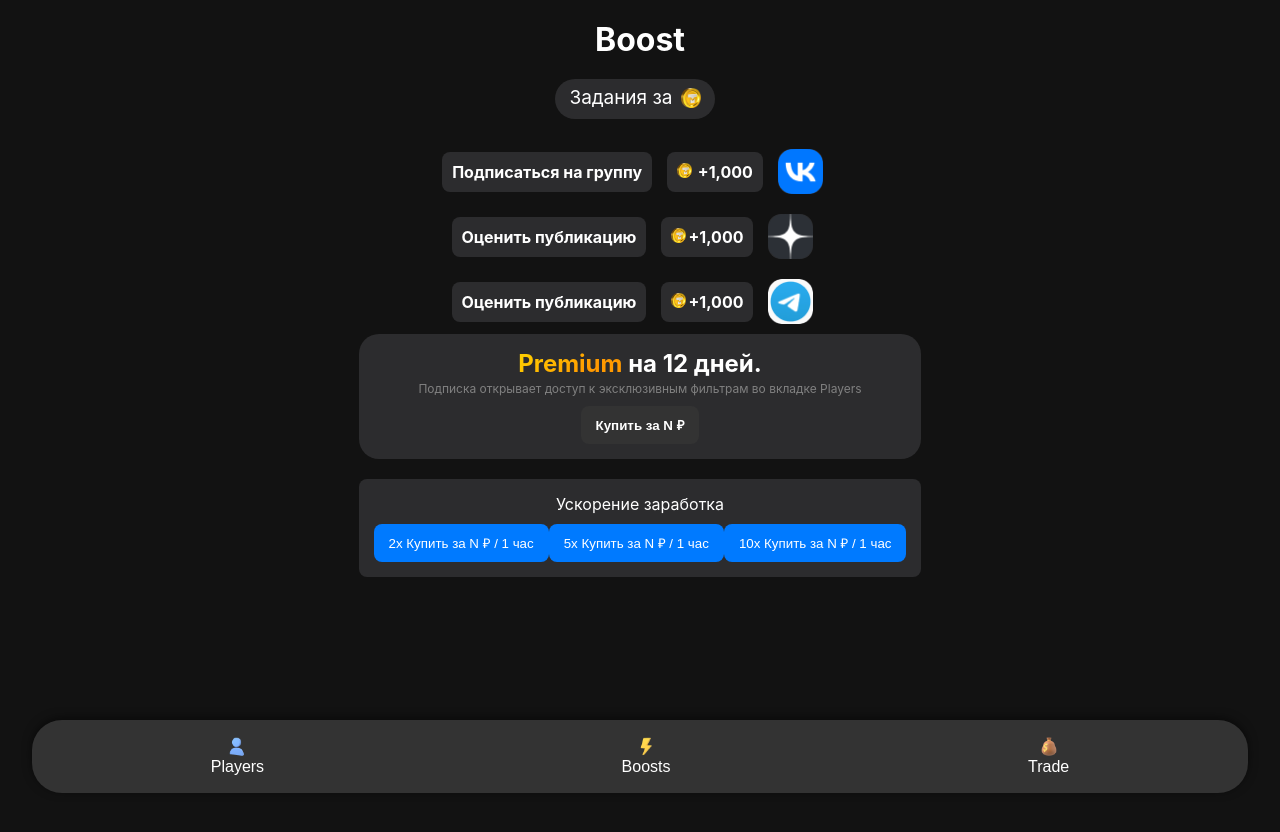
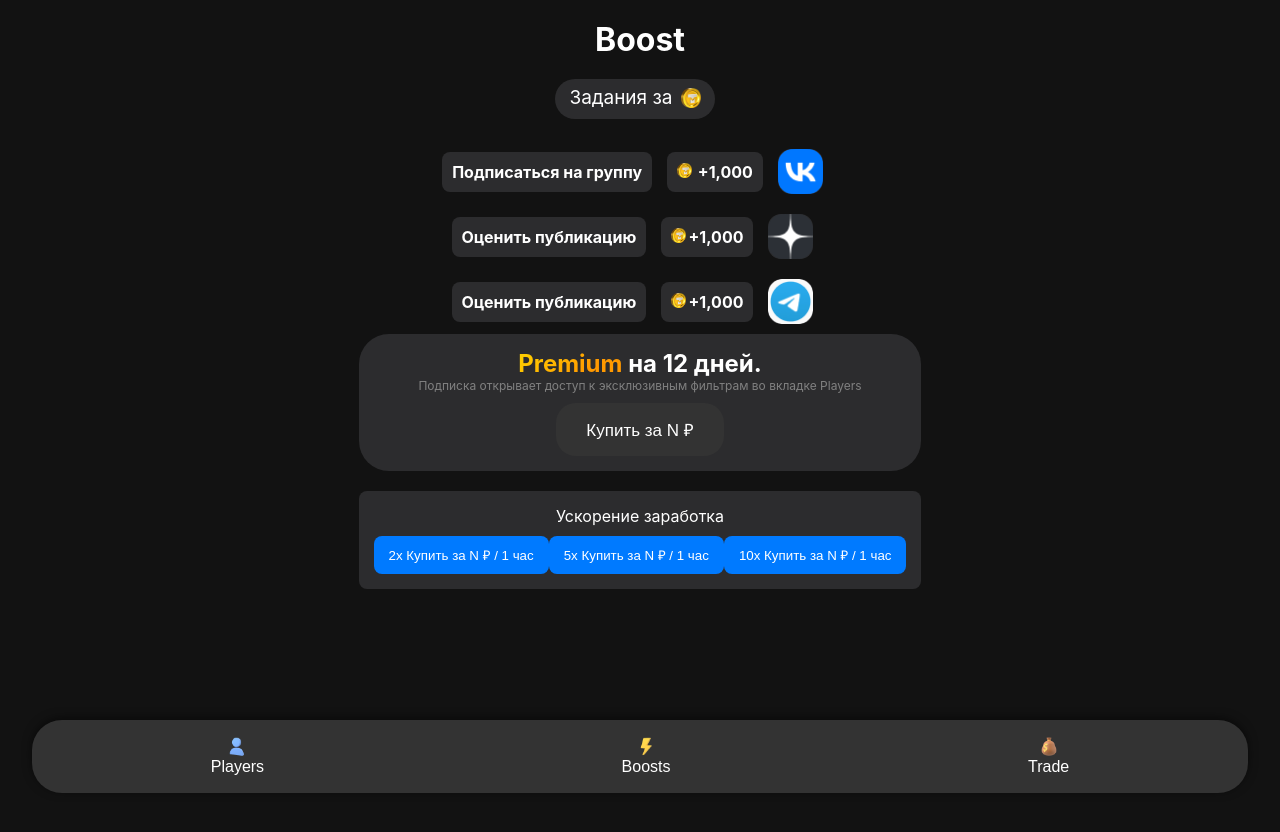
Before and after one commit to artemodkow/tg-webapp-react, a React (Create React App) app: page / in a window 1280 px wide. Both pictures are taken after a click on the button "Boosts". Shown: the top 832 px of the page. Built offline with nearby package versions, Linux system fonts and the light colour scheme; a web font is replaced by a local one.

Commit message:
boosts body

```diff
--- a/src/components/Boosts/Boosts.css
+++ b/src/components/Boosts/Boosts.css
@@ -51,6 +51,8 @@
     display: flex;
     justify-content: center;
     align-items: center;
+    width: 90%;
+    margin: auto;
     white-space: nowrap;
 }
 
@@ -84,8 +86,9 @@
 .boosts-premium {
     padding: 15px;
     background-color: #2c2c2e;
-    border-radius: 20px;
+    border-radius: 30px;
     font-family: 'SF Pro Display', sans-serif;
+    text-align: center;
     margin-bottom: 20px;
 }
 .premium-gradient {
@@ -101,21 +104,21 @@
     font-weight: bold;
 }
 .text-in-premium{
-    margin-top: 3px;
     color: gray;
+    margin: auto;
     font-size: 12px;
 
 }
 .boosts-premium button {
     background-color: #333333;
     color: white;
-    padding: 10px 15px;
+    padding: 15px 30px;
     border: none;
-    border-radius: 8px;
+    border-radius: 20px;
     margin-top: 10px;
 }
 .text-button{
-    font-weight: bold;
+    font-size: 17px;
 }
 
 .boosts-earnings {
--- a/src/components/Players/Players.css
+++ b/src/components/Players/Players.css
@@ -246,6 +246,7 @@
 .telegram-share-button {
     width: 50px; /* размер иконки */
     height: 50px; /* размер иконки */
+    border: none;
     /* другие стили для кнопки, если нужно */
 }
 .telegram-share-button-inreferal {
@@ -261,6 +262,7 @@
 .referral-link-button {
     margin-top: -30px; /* Выравнивание кнопки слева */
     margin-bottom: 5px; /* Расстояние до следующего элемента */
+    border: none;
 }
 
 .navigation {
@@ -274,6 +276,7 @@
     background-color: #333;
     font-family: 'SF Pro Display', sans-serif;
     display: flex;
+    border: none;
     justify-content: space-around;
     padding: 7px 0;
     box-shadow: 0px -2px 10px rgba(0,0,0,0.5);
```
